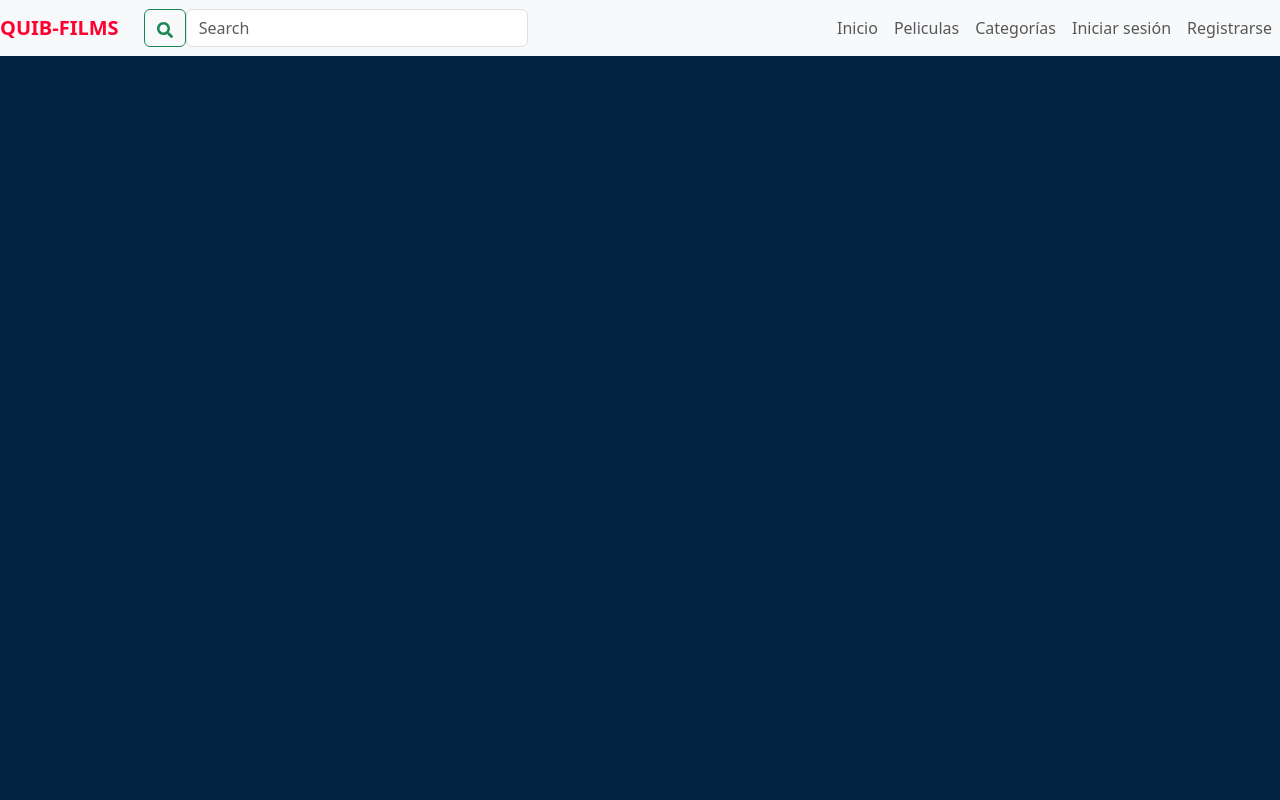
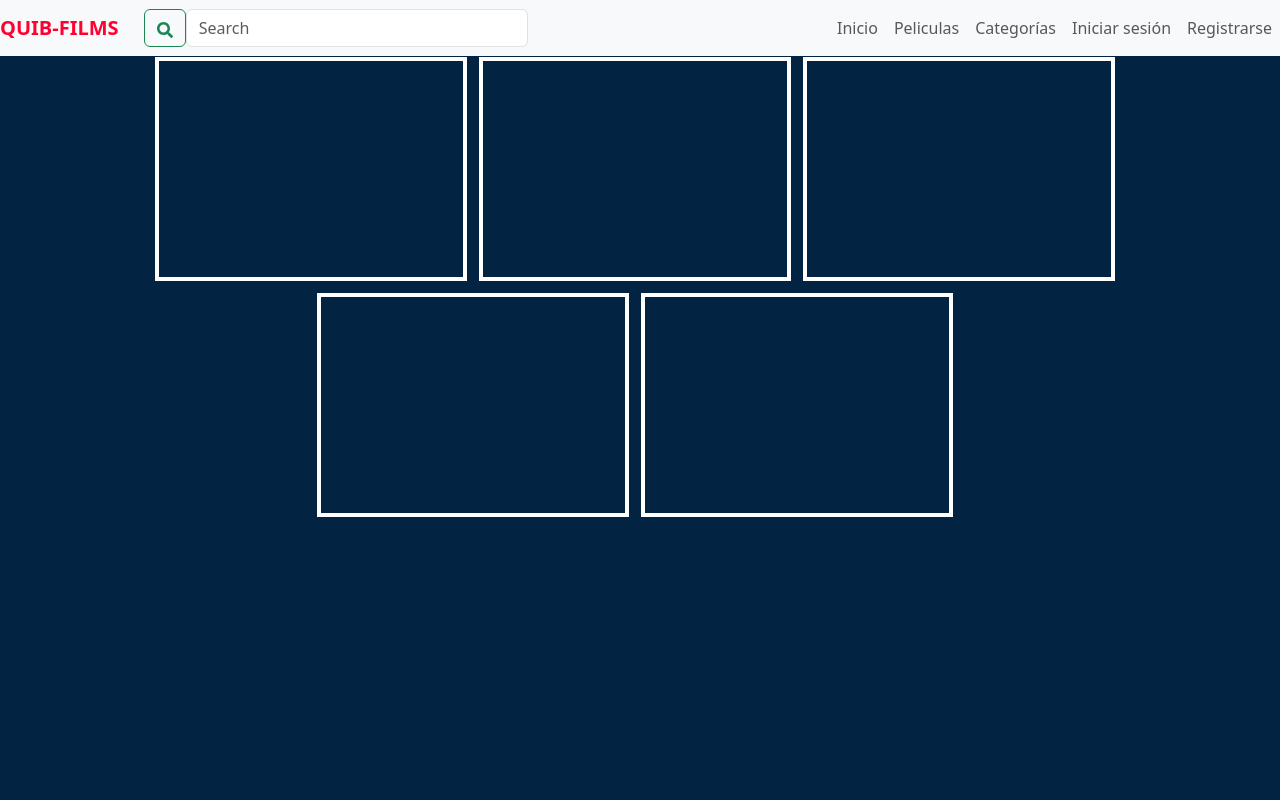
Before and after one commit to GRANalejandro/QuibFilms, a React (Vite) app in the folder Frontend/: page / in a window 1280 px wide. Shown: the top 800 px of the page. Built offline with nearby package versions, Linux system fonts and the light colour scheme.

Commit message:
ThirdTen

```diff
--- a/Frontend/src/layout/main-layout.jsx
+++ b/Frontend/src/layout/main-layout.jsx
@@ -154,9 +154,18 @@ export default function MainLayout() {
             />
 
             <main className="main container-fluid p-0">
-                <section className={`modal-input ${isInputActive ? 'active' : ''}`}>
+                {
+                    true && (<section className={`modal-input ${isInputActive ? 'active' : ''}`}>
+                        <article className="modal-input__content container">
+                            <div className="modal-input__content__item"></div>
+                            <div className="modal-input__content__item"></div>
+                            <div className="modal-input__content__item"></div>
+                            <div className="modal-input__content__item"></div>
+                            <div className="modal-input__content__item"></div>
+                        </article>
+                    </section>)
+                }
 
-                </section>
                 <section className="background container-fluid p-0 border">
                     <article className="background__item"></article>
                     <article className="background__item"></article>
--- a/Frontend/src/scss/components/main.scss
+++ b/Frontend/src/scss/components/main.scss
@@ -50,6 +50,19 @@
     position: fixed;
     inset: calc(0% - -56px) 0 0 0;
     background-color: #032342;
+
+    &__content{
+        display: flex;
+        flex-wrap: wrap;
+        justify-content: center;
+
+        &__item{
+            width: 39vmin;
+            height: 28vmin;
+            margin: 1px 11px 11px 1px;
+            border: 4px solid white;
+        }
+    }
 }
 
 .main:has(.active){
```
